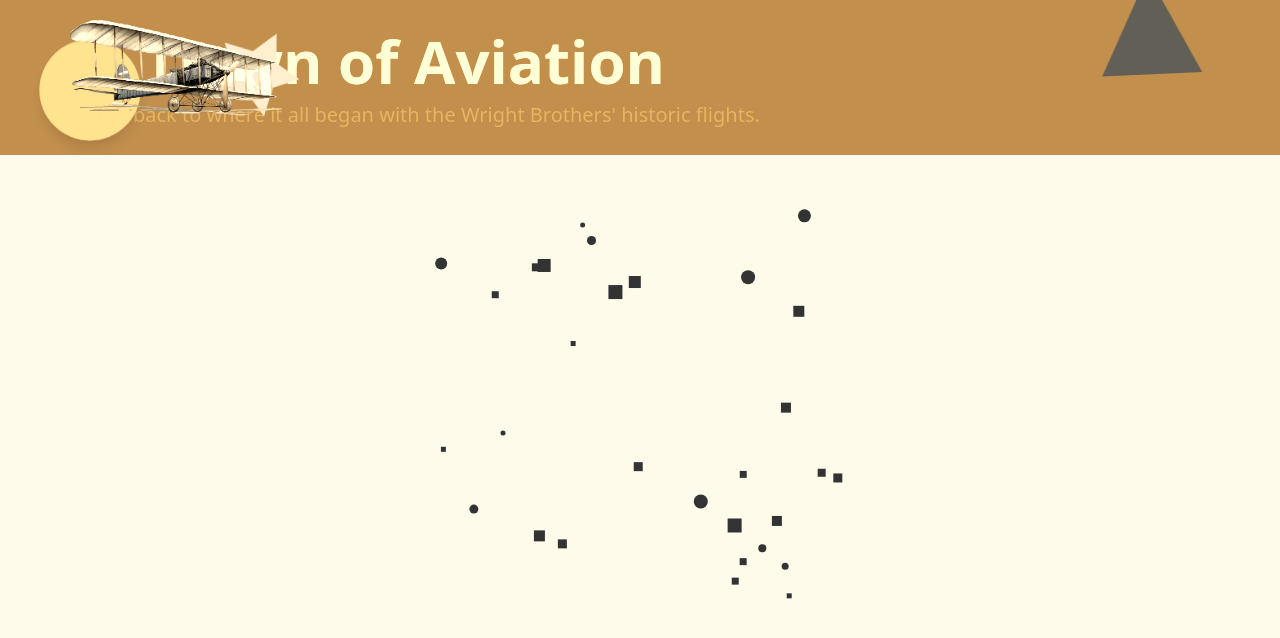
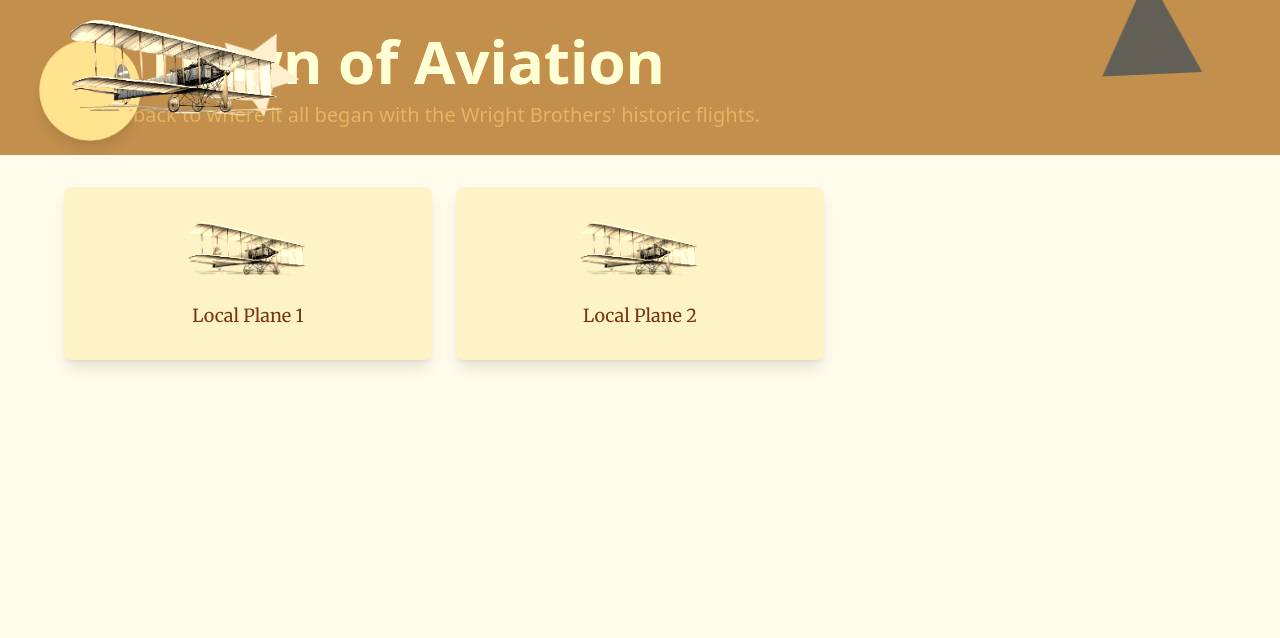
Before and after one commit to Eurofins-Hackathon/Copilot-Bootcamp, a React (Vite) app in the folder WrightBrothersFrontend/: page / in a window 1280 px wide. Shown: the top 638 px of the page. Built offline with nearby package versions, Linux system fonts and the light colour scheme; no server answers.

Commit message:
reset homepage

```diff
--- a/WrightBrothersFrontend/src/App.tsx
+++ b/WrightBrothersFrontend/src/App.tsx
@@ -1,5 +1,3 @@
-// App.tsx
-import React from "react";
 import { BrowserRouter as Router, Routes, Route } from "react-router-dom";
 
 import HomePage from "./pages/HomePage"; // Import your page components
--- a/WrightBrothersFrontend/src/pages/HomePage.tsx
+++ b/WrightBrothersFrontend/src/pages/HomePage.tsx
@@ -1,28 +1,18 @@
-import axios from 'axios';
-import { useQuery } from 'react-query';
 import Banner from "../components/Banner";
 import PlaneList from "../components/PlaneList";
 import PageContent from "../components/PageContent";
-import PlaneSpinner from "../components/PlaneSpinner";
-
-const fetchPlanes = async () => {
-  await new Promise(resolve => setTimeout(resolve, 3000)); // Add delay
-  const response = await axios.get('http://localhost:1903/planes/');
-  return response.data;
-};
 
 function HomePage() {
-  const { isLoading, isSuccess, isError, data: planes } = useQuery('planes', fetchPlanes);
+  const planes = [
+    { id: 1, name: "Local Plane 1" },
+    { id: 2, name: "Local Plane 2" },
+  ];
 
   return (
     <div>
       <Banner />
       <PageContent>
-        {isLoading || isError ? (
-          <PlaneSpinner isLoading={isLoading} isError={isError} isSuccess={isSuccess} />
-        ) : (
-          <PlaneList planes={planes} />
-        )}
+        <PlaneList planes={planes} />
       </PageContent>
     </div>
   );
```
